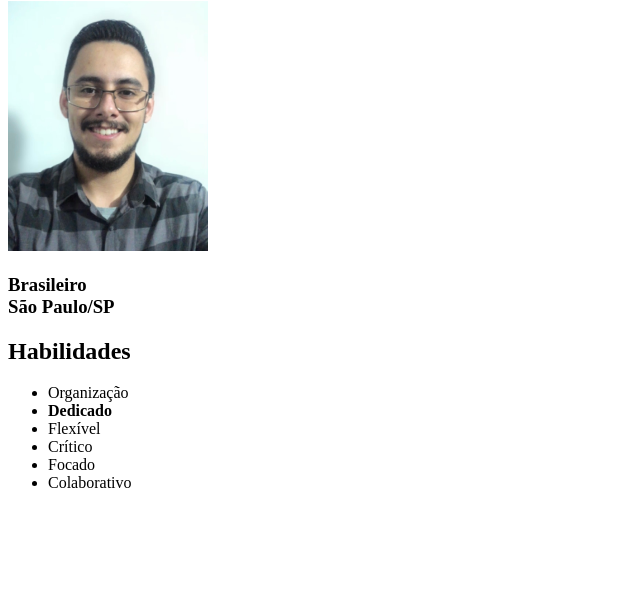
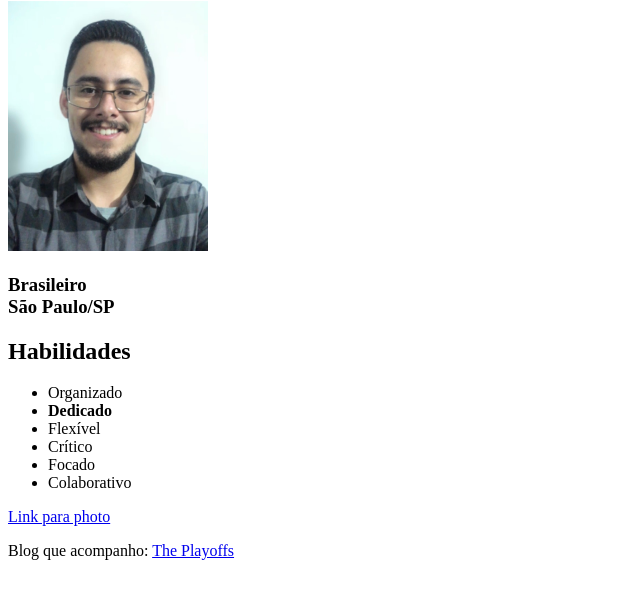
Before and after one commit to alan-felipe/alan-felipe.github.io, a plain HTML site: page index.html in a window 1280 px wide. Shown: the part 79-678 px from the top of the page, without its empty margins (0-640 px from the left). Drawn offline with Linux system fonts and the light colour scheme.

Commit message:
add links

```diff
--- a/index.html
+++ b/index.html
@@ -7,19 +7,20 @@
     <title>Alan Felipe - Portfolio</title>
 </head>
 <body>
-    <h1>Alan Felipe Silva Moraes</h1>
+    <h1 id="nome">Alan Felipe Silva Moraes</h1>
     <img id ="profile-photo" src="images/alanfelipe_photo.jpg" alt="Alan Felipe's photo" width="200px" />
     <h3>Brasileiro <br/>
     São Paulo/SP</h3>
     <h2>Habilidades</h2>
     <ul>
-        <li>Organização</li>
+        <li>Organizado</li>
         <li><b>Dedicado</b></li>
         <li>Flexível</li>
         <li>Crítico</li>
         <li>Focado</li>
         <li>Colaborativo</li>
-
     </ul>
+    <p><a href="#profile-photo">Link para photo</a></p>
+    <p>Blog que acompanho: <a href="https://www.theplayoffs.com.br/" target="_blank">The Playoffs</a></p>
 </body>
 </html>
```
